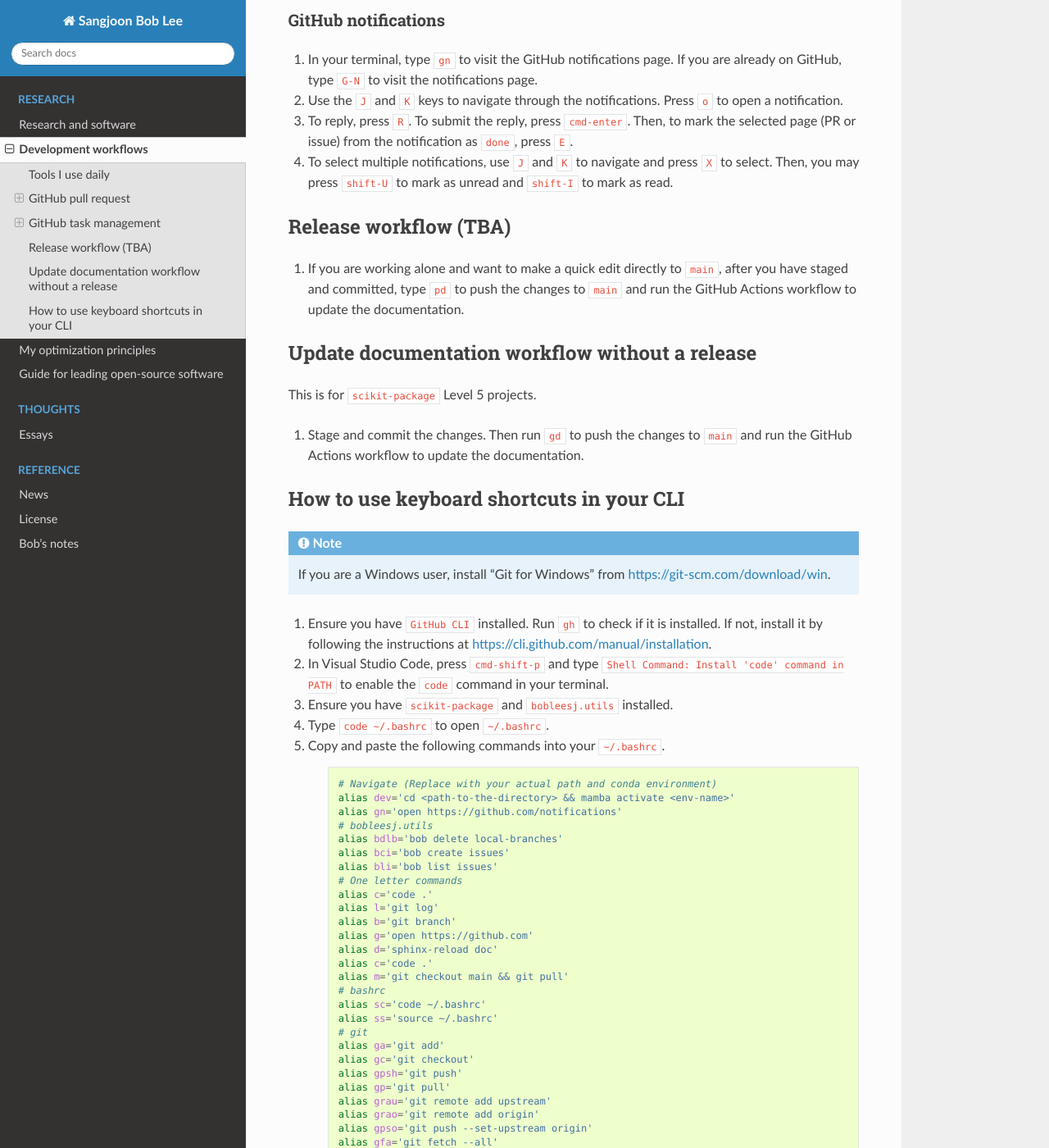
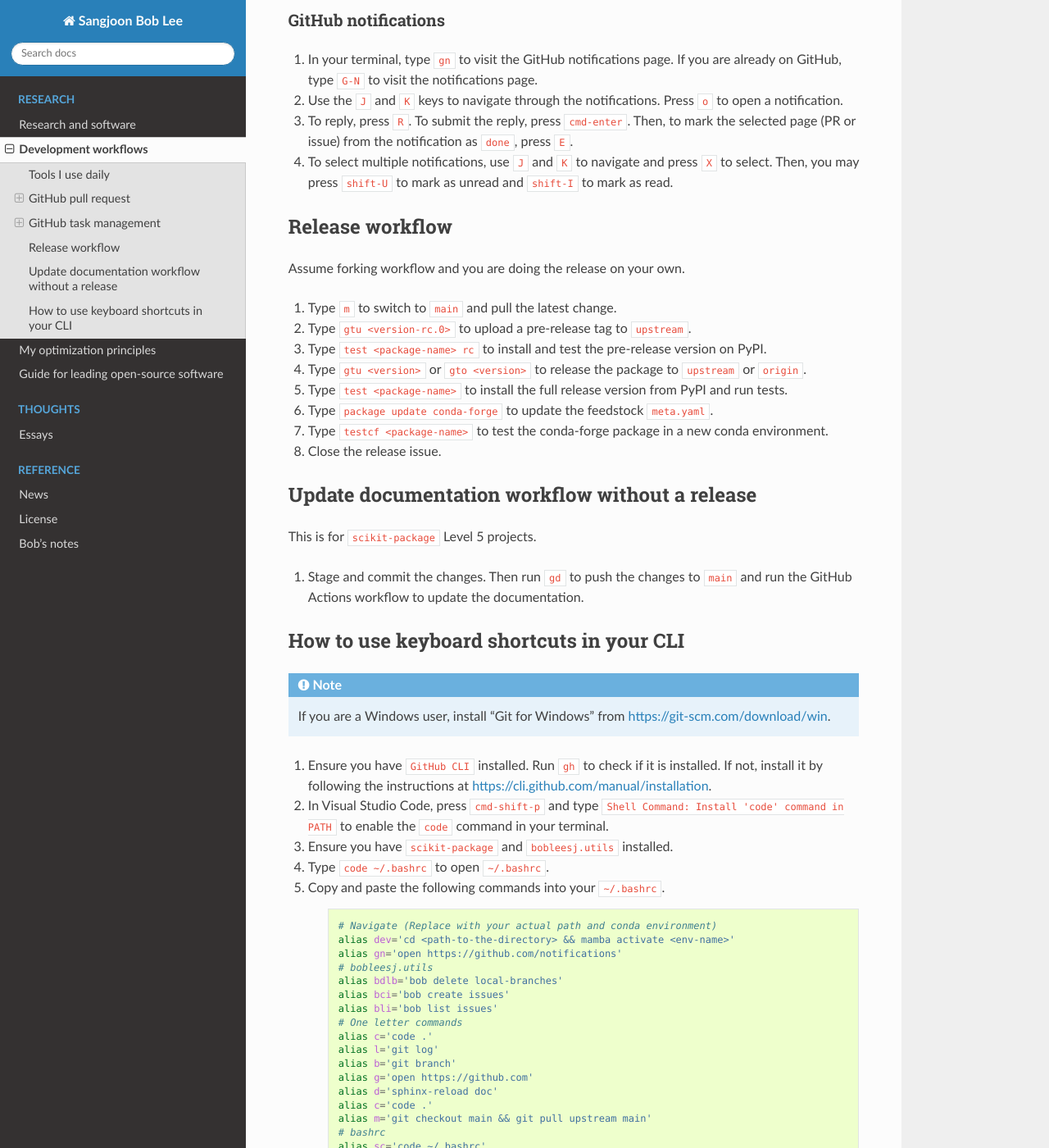
Before and after one commit to bobleesj/bobleesj.github.io, a Sphinx documentation site: the page built from doc/source/workflows.rst, in a window 1280 px wide and 1400 px high, scrolled down 2318 px. Shown: the whole window at 82% size. Built offline with Sphinx 7.4.7 and the Read the Docs theme 3.1.0, drawn with Linux system fonts in a browser that asks for light colours; pages that are not in the unit, such as notebooks, are missing from menus; some of the changed text lies outside the part shown.

Commit message:
docs: include release workflow

```diff
--- a/doc/source/workflows.rst
+++ b/doc/source/workflows.rst
@@ -99,11 +99,26 @@ GitHub notifications
 
 #. To select multiple notifications, use ``J`` and ``K`` to navigate and press ``X`` to select. Then, you may press ``shift-U`` to mark as unread and ``shift-I`` to mark as read.
 
+Release workflow
+----------------
 
-Release workflow (TBA)
-----------------------
+Assume forking workflow and you are doing the release on your own.
 
-#. If you are working alone and want to make a quick edit directly to ``main``, after you have staged and committed, type ``pd`` to push the changes to ``main`` and run the GitHub Actions workflow to update the documentation.
+#. Type ``m`` to switch to ``main`` and pull the latest change.
+
+#. Type ``gtu <version-rc.0>`` to upload a pre-release tag to ``upstream``.
+
+#. Type ``test <package-name> rc`` to install and test the pre-release version on PyPI.
+
+#. Type ``gtu <version>`` or ``gto <version>`` to release the package to ``upstream`` or ``origin``.
+
+#. Type ``test <package-name>`` to install the full release version from PyPI and run tests.
+
+#. Type ``package update conda-forge`` to update the feedstock ``meta.yaml``.
+
+#. Type ``testcf <package-name>`` to test the conda-forge package in a new conda environment.
+
+#. Close the release issue.
 
 Update documentation workflow without a release
 -----------------------------------------------
@@ -147,7 +162,7 @@ How to use keyboard shortcuts in your CLI
         alias g='open https://github.com'
         alias d='sphinx-reload doc'
         alias c='code .'
-        alias m='git checkout main && git pull'
+        alias m='git checkout main && git pull upstream main'
         # bashrc
         alias sc='code ~/.bashrc'
         alias ss='source ~/.bashrc'
@@ -225,7 +240,18 @@ How to use keyboard shortcuts in your CLI
         ndpr()  { _make_pr "nd" "$1" ""; }
         ndprf() { _make_pr "nd" "$1" "fill"; }
         gict() {
-        gh issue create -t "$1" -b ""
+          gh issue create -t "$1" -b ""
+        }
+        gi() {
+          gh issue create -t "$1" -b ""
+        }
+        gto() {
+          TAG="$1"
+          git tag "$TAG" && git push origin "$TAG"
+        }
+        gtu() {
+          TAG="$1"
+          git tag "$TAG" && git push upstream "$TAG"
         }
         # Python, pip, conda (mamba)
         alias pi='pip install'
@@ -256,6 +282,40 @@ How to use keyboard shortcuts in your CLI
         alias pd='git push && gbd'
         # cookiecutter
         alias cc='cookiecutter .'
+        # Test release proces
+        test() {
+          PKG="$1"
+          MODE="$2"
+          ENV_NAME="${PKG}-${MODE:-stable}"
+          echo "🔧 Creating environment: $ENV_NAME"
+          mamba create -y -n "$ENV_NAME" python=3.13 || return 1
+          echo "🚀 Activating environment..."
+          mamba activate "$ENV_NAME" || return 1
+          echo "📦 Installing $MODE version of $PKG..."
+          if [ "$MODE" = "rc" ]; then
+            pip install --pre "$PKG" || return 1
+          else
+            pip install "$PKG" || return 1
+          fi
+          echo "📄 Installing requirements/test.txt..."
+          mamba install -y --file requirements/test.txt || return 1
+          echo "🧪 Running tests with pytest..."
+          pytest
+        }
+        # Test conda-forge
+        testcf() {
+          PKG="$1"
+          MODE="$2"\
+          ENV_NAME="${PKG}-stable"
+          echo "🔧 Creating environment: $ENV_NAME"
+          mamba create -y "$ENV_NAME" PKG || return 1
+          echo "🚀 Activating environment..."
+          mamba activate "$ENV_NAME" || return 1
+          echo "📄 Installing requirements/test.txt..."
+          mamba install -y --file requirements/test.txt || return 1
+          echo "🧪 Running tests with pytest..."
+          pytest
+        }
 
 #. Run ``source ~/.bashrc`` to apply the changes.
 
```
